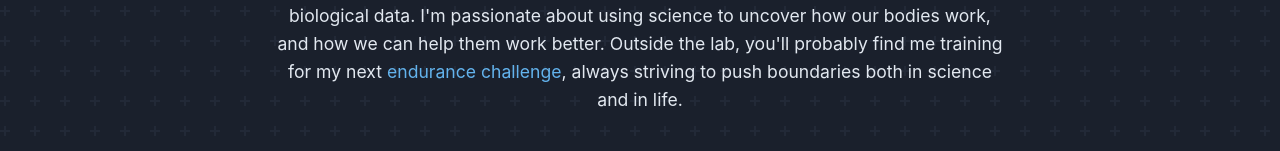
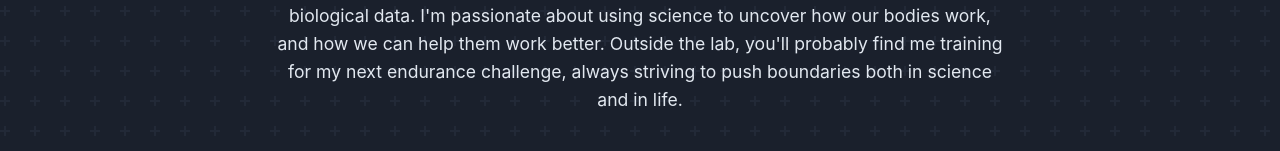
Before and after one commit to roni-altshuler/personal_website, a Next.js app: page / in a window 1280 px wide. Shown: the part 744-895 px from the top of the page. Built offline with nearby package versions, Linux system fonts and the light colour scheme.

Commit message:
Changed home page bio to be up-to-date with no strava account, just garmin

```diff
--- a/src/app/page.js
+++ b/src/app/page.js
@@ -24,7 +24,7 @@ export default function Home() {
 
       <main className={styles.main}>
         <p className={styles.blurb}>
-          Hi, I&apos;m Roni Altshuler, a PhD student at the <a href="https://www.ronharellab.com/" target="_blank" rel="noopener noreferrer" className={styles.glowLink}>Technion</a>, studying Immunometabolism and Aging. My research explores how immune and metabolic pathways interact to shape health and disease, with the goal of turning scientific discoveries into real therapeutic impact. Before starting my PhD, I trained as a Biomolecular Engineer and Bioinformatician, developing computational workflows and working with cutting-edge techniques like spatial transcriptomics and CRISPR/Cas9 to make sense of complex biological data. I&apos;m passionate about using science to uncover how our bodies work, and how we can help them work better. Outside the lab, you&apos;ll probably find me training for my next <a href="https://www.strava.com/athletes/roni_altshuler" target="_blank" rel="noopener noreferrer" className={styles.glowLink}>endurance challenge</a>, always striving to push boundaries both in science and in life.
+          Hi, I&apos;m Roni Altshuler, a PhD student at the <a href="https://www.ronharellab.com/" target="_blank" rel="noopener noreferrer" className={styles.glowLink}>Technion</a>, studying Immunometabolism and Aging. My research explores how immune and metabolic pathways interact to shape health and disease, with the goal of turning scientific discoveries into real therapeutic impact. Before starting my PhD, I trained as a Biomolecular Engineer and Bioinformatician, developing computational workflows and working with cutting-edge techniques like spatial transcriptomics and CRISPR/Cas9 to make sense of complex biological data. I&apos;m passionate about using science to uncover how our bodies work, and how we can help them work better. Outside the lab, you&apos;ll probably find me training for my next endurance challenge, always striving to push boundaries both in science and in life.
         </p>
       </main>
     </div>
```
